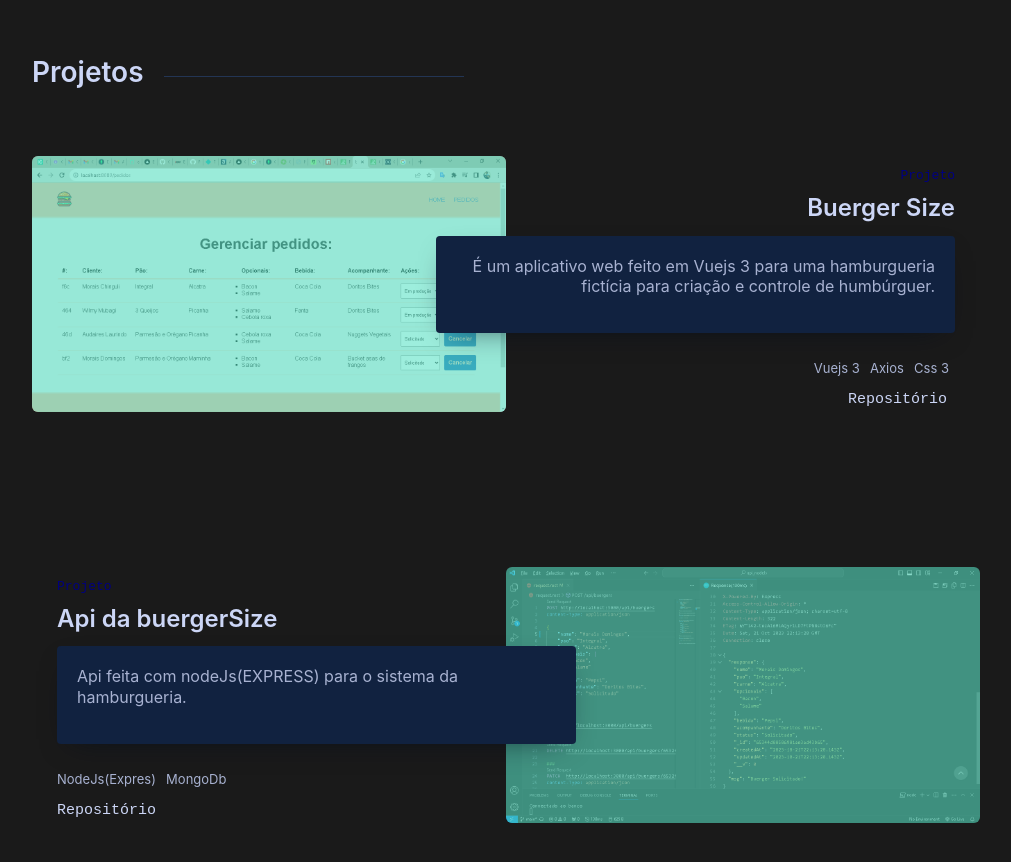
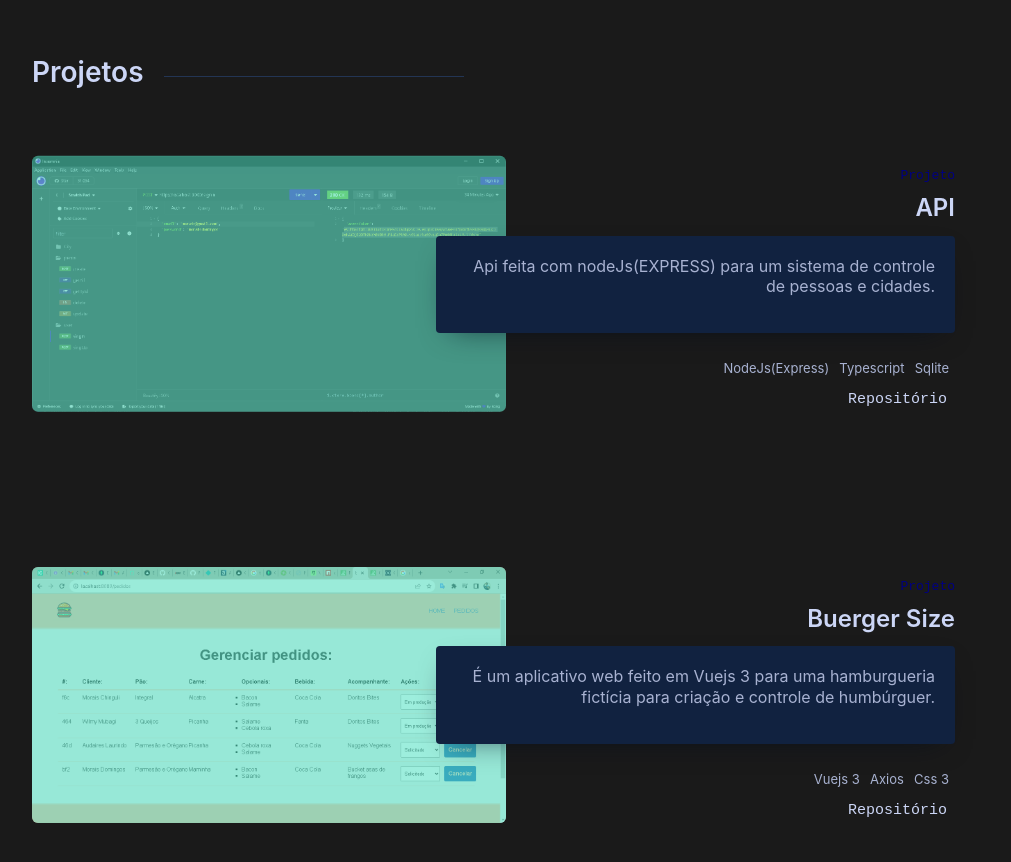
Before and after one commit to CHINguli80/portifolio, a plain HTML site: page index.html in a window 1280 px wide. Shown: the part 1860-2722 px from the top of the page, without its empty margins (134-1145 px from the left). Drawn offline with nearby package versions, Linux system fonts and the light colour scheme.

Commit message:
new project

```diff
--- a/index.html
+++ b/index.html
@@ -211,6 +211,35 @@
                 <div class="row">
                     <div class="col-md-8 ps-md-5">
                         <h2 class="numbered-heading heading">Projetos</h2>
+                    </div>
+                </div>
+
+                <div class="row row-project">
+                    <div class="col ps-md-5 pe-md-5">
+                        <div class="project position-relative">
+                            <div class="project-content text-md-end ms-md-auto">
+                                <p class="project-overline">Projeto</p>
+                                <h3 class="project-title">API </h3>
+                                <div class="project-description">
+                                    <p>
+                                        Api feita com nodeJs(EXPRESS) para um sistema de controle de pessoas e cidades.
+                                    </p>
+                                </div>
+                                <ul class="project-tech-list">
+                                    <li>NodeJs(Express)</li>
+                                    <li>Typescript</li>
+                                    <li>Sqlite</li>
+                                </ul>
+                                <div class="project-links pe-md-2">
+                                    <a class="hover-link ff-mono" target="_blank"
+                                        href="https://github.com/CHINguli80/api-node-type">Repositório</bi></a>
+                                </div>
+                            </div>
+                            <div class="fader-container position-absolute top-50 start-0 translate-middle-y">
+                                <div class="fader rounded"></div>
+                                <img src="./images/api_type.png" class="img-fluid rounded">
+                            </div>
+                        </div>
                     </div>
                 </div>
 
```
Also changed, not shown: images/api_type.png (added).
